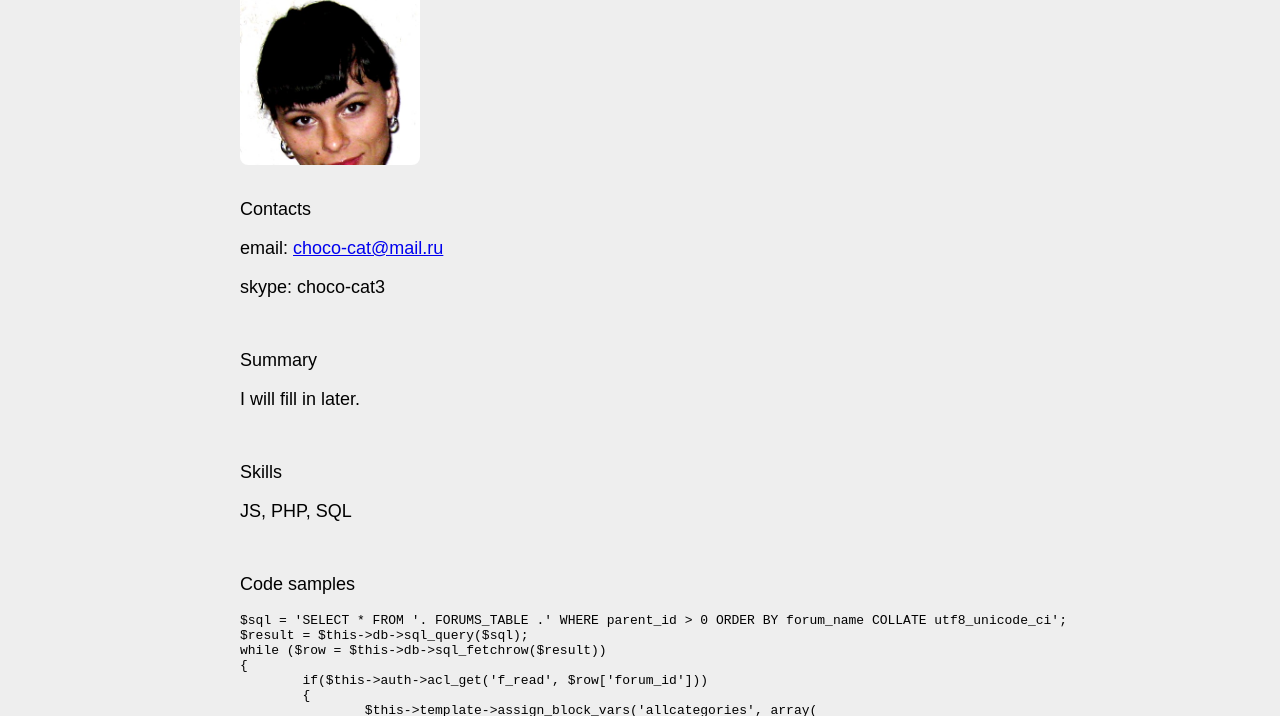
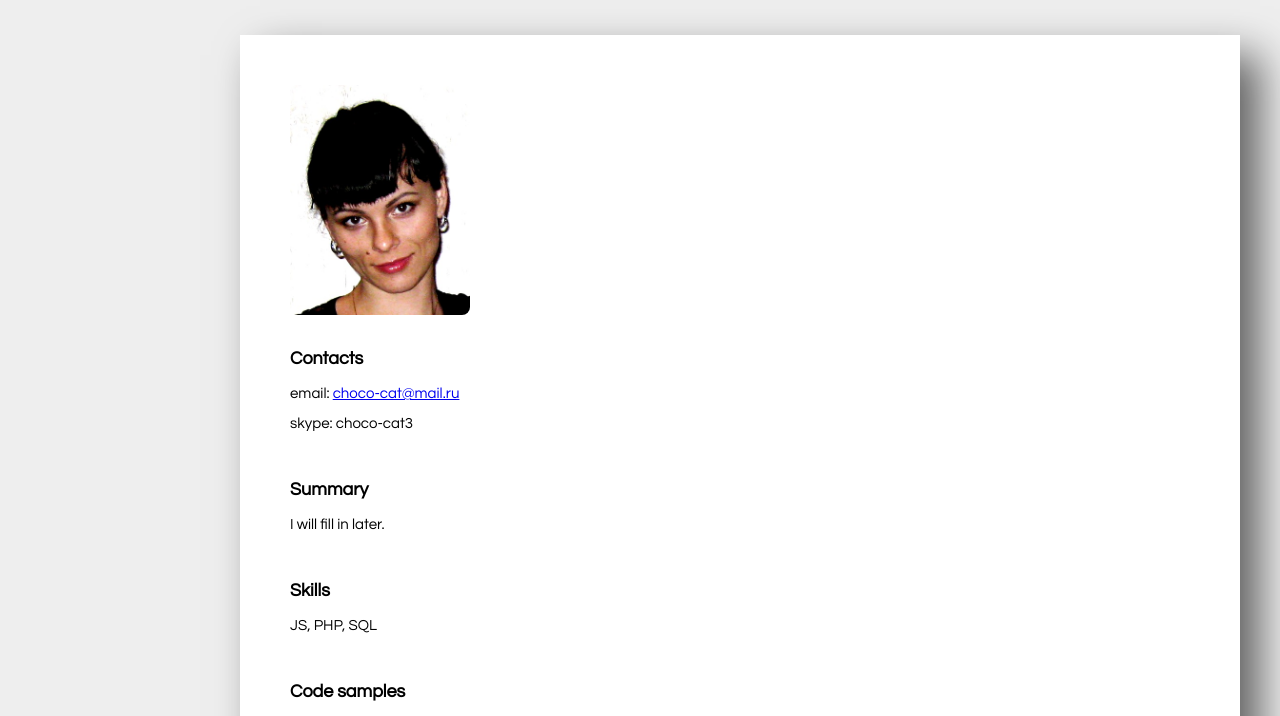
Before and after one commit to choco-cat/rsschool-cv, a plain HTML site: page index.html in a window 1280 px wide. Shown: the part 57-773 px from the top of the page. Drawn offline with Linux system fonts and the light colour scheme.

Commit message:
feat: add styles

```diff
--- a/style.css
+++ b/style.css
@@ -11,12 +11,12 @@ h1 {
 }
 
 p {
-  font-size: 18px;
+  font-size: 15px;
 }
 
 .photo {
   width: 180px;
-  height: 180px;
+  height: 230px;
   background-image: url("avatar.jpg");
   background-size: 180px;
   float: left;
@@ -28,3 +28,21 @@ p {
   padding-top: 1em;
   clear: both;
 }
+
+.head {
+  font-weight: bold;
+  font-size: 18px;
+}
+
+section {
+  width: 900px;
+  min-height: 200px;
+  margin: 50px auto;
+  padding: 20px;
+  font-family: "Century Gothic";
+  background: #ffffff;
+  -webkit-box-shadow: 20px 20px 40px 0px rgba(0,0,0,0.6);
+  -moz-box-shadow: 20px 20px 40px 0px rgba(0,0,0,0.6);
+  box-shadow: 20px 20px 40px 0px rgba(0,0,0,0.6);
+  padding: 50px;
+}
```
